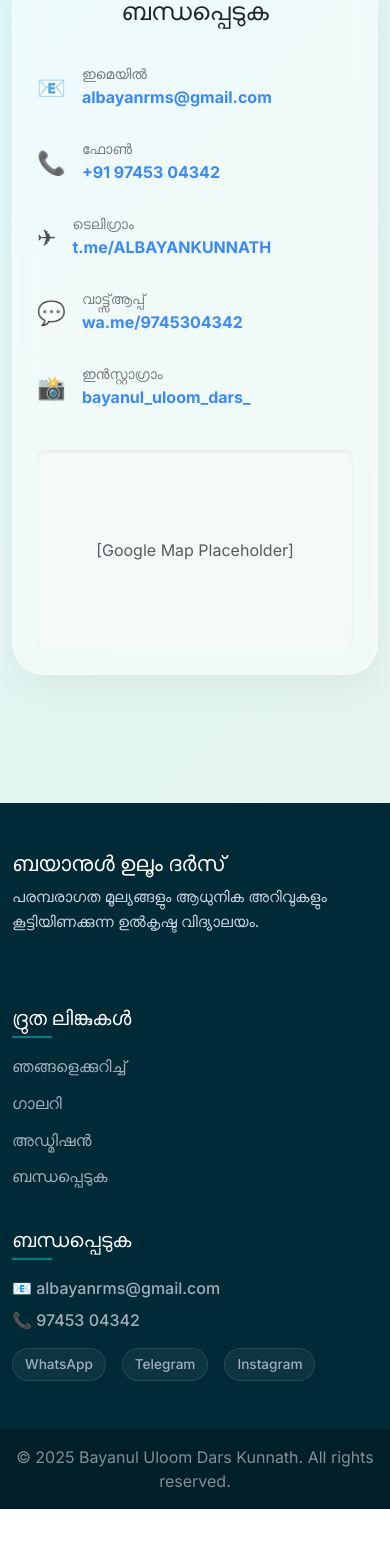
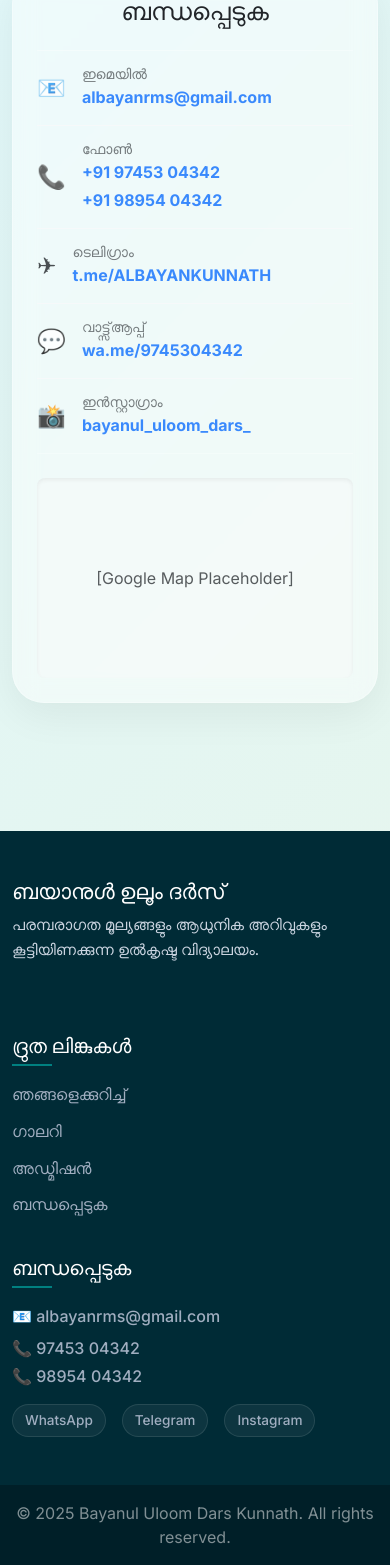
Before and after one commit to albayanrms-sys/BAYANUL-ULOOOM-KUNNATH-DARS, a React (Vite) app: page /contact in a window 390 px wide. Shown: the part 203-1768 px from the top of the page. Before the commit the page ends 1712 px from the top, so only its background shows below. Built offline with nearby package versions, Linux system fonts and the light colour scheme.

Commit message:
Add second phone number to Contact and Footer

```diff
--- a/src/App.jsx
+++ b/src/App.jsx
@@ -93,7 +93,8 @@ function Footer() {
             <h5 className="footer-subtitle">ബന്ധപ്പെടുക</h5>
             <div className="footer-contact">
               <a href="mailto:albayanrms@gmail.com" className="d-block mb-2">📧 albayanrms@gmail.com</a>
-              <a href="tel:+919745304342" className="d-block mb-3">📞 97453 04342</a>
+              <a href="tel:+919745304342" className="d-block mb-1">📞 97453 04342</a>
+              <a href="tel:+919895404342" className="d-block mb-3">📞 98954 04342</a>
               <div className="social-icons d-flex gap-3">
                 <a href="https://wa.me/9745304342" target="_blank" rel="noopener">WhatsApp</a>
                 <a href="https://t.me/ALBAYANKUNNATH" target="_blank" rel="noopener">Telegram</a>
--- a/src/pages/Contact.jsx
+++ b/src/pages/Contact.jsx
@@ -17,7 +17,10 @@ function Contact() {
             <span className="fs-3">📞</span>
             <div className="flex-grow-1 overflow-hidden">
                 <small className="text-muted d-block lh-1 mb-1">ഫോൺ</small>
-                <a href="tel:+919745304342" className="text-decoration-none fw-bold link-primary">+91 97453 04342</a>
+                <div className="d-flex flex-column gap-1">
+                  <a href="tel:+919745304342" className="text-decoration-none fw-bold link-primary">+91 97453 04342</a>
+                  <a href="tel:+919895404342" className="text-decoration-none fw-bold link-primary">+91 98954 04342</a>
+                </div>
             </div>
           </div>
           <div className="list-group-item bg-transparent d-flex align-items-center gap-3 py-3 border-light opacity-80">
```
